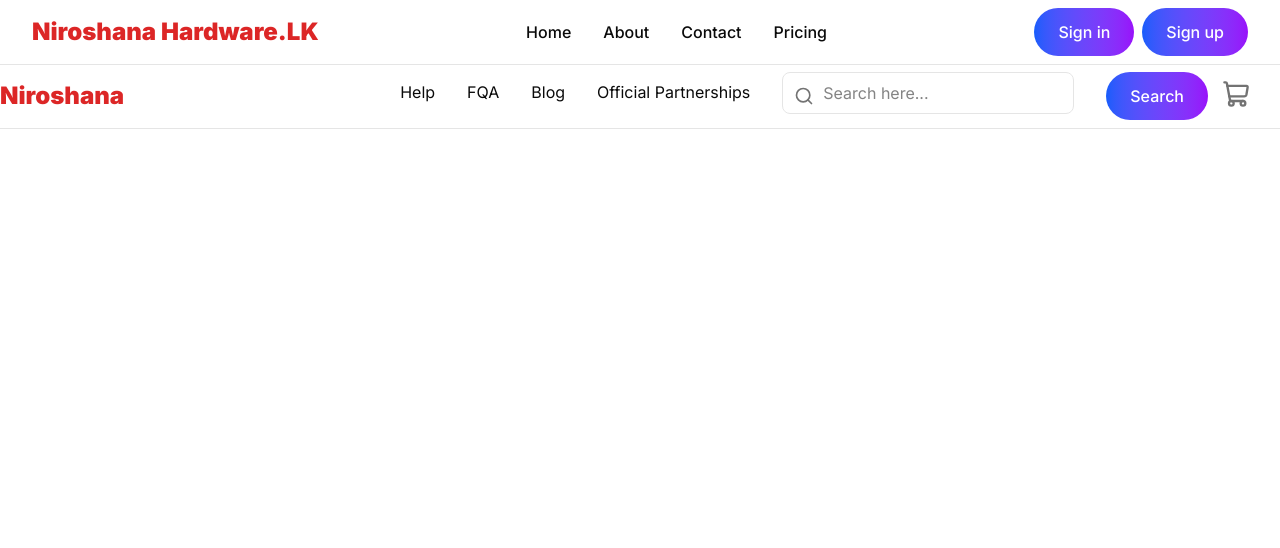
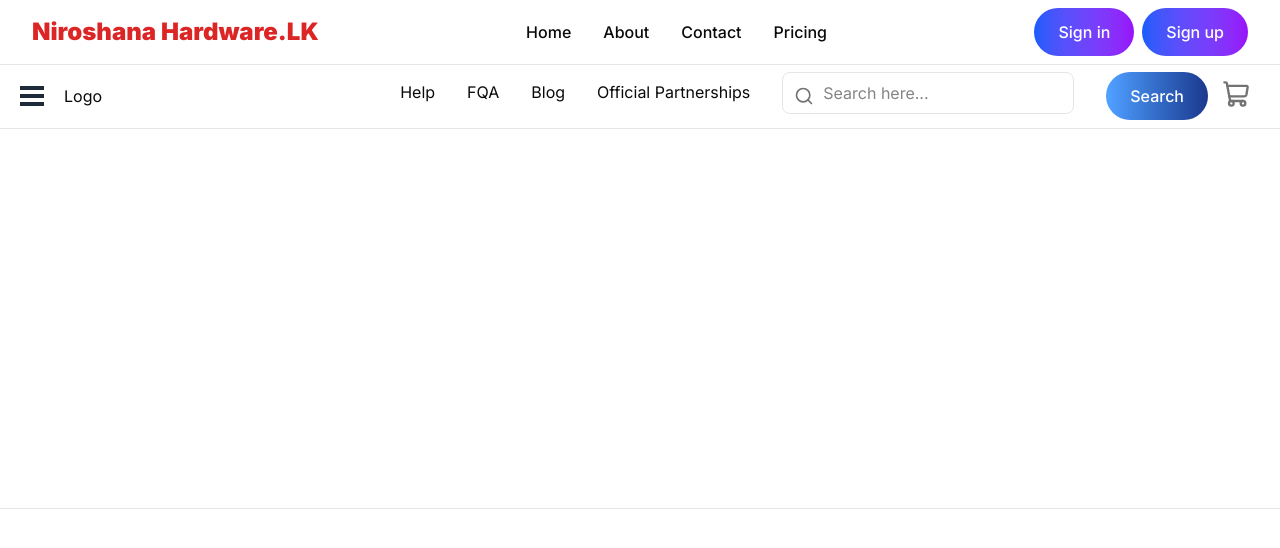
Before and after one commit to Lil-ice-Cloud/Niroshana-Hardware-Digital-Commerce-Platform, a Next.js app: page / in a window 1280 px wide. Shown: the top 548 px of the page. Built offline with nearby package versions, Linux system fonts and the light colour scheme.

Commit message:
1st build

```diff
--- /dev/null
+++ b/components/ui/Hamburger/Ham-menu.tsx
@@ -0,0 +1,22 @@
+import Sidebar from "@/components/ui/SideBar/Sidebar";
+
+
+export default function HamMenu () {
+    return (
+        <nav className="
+        fixed
+        top-0
+        left-0
+        right-0
+        border-b
+        border-border
+        transition-colors
+        duration-300
+        ">
+                <div>
+                    <Sidebar/>
+                </div>
+
+        </nav>
+    );
+}
--- a/components/ui/Hamburger/Hamburger.tsx
+++ /dev/null
@@ -1,32 +0,0 @@
-
-export default function Hamburger () {
-    return (
-        <nav className="
-        fixed
-        top-0
-        left-0
-        right-0
-        border-b
-        border-border
-        transition-colors
-        duration-300
-        ">
-                <div className="
-                flex
-                justify-between
-                items-center
-                h-16
-                ">
-                    <div >
-                        <h1 className="
-                        text-2xl
-                        font-black
-                        font-heading
-                        text-primary">
-                            Niroshana</h1>
-                    </div>
-                </div>
-
-        </nav>
-    );
-}
--- /dev/null
+++ b/components/ui/SideBar/Sidebar.tsx
@@ -0,0 +1,125 @@
+"use client";
+
+import { useState } from "react";
+import Link from "next/link";
+
+export default function Sidebar() {
+    const [isOpen, setIsOpen] = useState(false);
+
+    const toggleNav = () => {
+        setIsOpen(!isOpen);
+    }
+    return (
+        <>
+            <div>
+                <nav className="
+                p-5
+                flex
+                gap-5
+                ">
+                    {/* Naw bar animation */}
+                    <button onClick={toggleNav} className={`
+                    space-y-1
+                    `}>
+                        <span className={`
+                        block
+                        h-1
+                        w-6
+                        bg-gray-800
+                        ${isOpen ?
+                            "rotate-45 " +
+                            "translate-y-2" : ''
+                        }`}></span>
+
+                        <span className={
+                            `block
+                            h-1
+                            w-6
+                            bg-gray-800
+                        ${isOpen ?
+                                "opacity-0" : ''
+                            }`}></span>
+
+                        <span className={`
+                        block
+                        h-1
+                        w-6
+                        bg-gray-800
+                        ${isOpen ?
+                            "-rotate-45 " +
+                            "-translate-y-2" : ''
+                        }`}></span>
+                    </button>
+                    {/* Sidebar ham-icon's title */}
+                    <div>Logo</div>
+                </nav>
+                {/* Sidebar content with hover animation */}
+                <div className={`
+                bg-gray-800
+                text-white
+                h-full
+                w-48
+                top-0
+                p-5
+                transform
+                transition-transform
+                duration-300
+                ${isOpen ?
+                    "translate-x-0" :
+                    "-translate-x-full"
+                }`}>
+                    <ul className="space-y-5">
+                        <li className="
+                        hover:bg-blue-300
+                        p-2
+                        rounded-lg
+                        ">
+                            <a href="#">
+                                Home
+                            </a>
+                        </li>
+                        <li className="
+                        hover:bg-blue-300
+                        p-2
+                        rounded-lg
+                        ">
+                            <a href="#">
+                                About
+                            </a>
+                        </li>
+                        <li className="
+                        hover:bg-blue-300
+                        p-2
+                        rounded-lg">
+                            <a href="#">Contact</a>
+                        </li>
+                        <li className="
+                        hover:bg-blue-300
+                        p-2
+                        rounded-lg">
+                            <a href="#">
+                                Address
+                            </a>
+                        </li>
+                        <li className="
+                        hover:bg-blue-300
+                        p-2
+                        rounded-lg">
+                            <a href="#">
+                                Email
+                            </a>
+                        </li>
+                        <li className="
+                        hover:bg-blue-300
+                        p-2
+                        rounded-lg">
+                            <a href="#">
+                                Phone
+                            </a>
+                        </li>
+                    </ul>
+                </div>
+            </div>
+        </>
+    );
+}
--- a/components/ui/Top-Panel/Top-Panel.tsx
+++ b/components/ui/Top-Panel/Top-Panel.tsx
@@ -2,11 +2,11 @@ import Link from "next/link";
 
 import SearchBar from '@/components/ui/Search-Bar/SearchBar';
 import {ShoppingCart} from "lucide-react";
-import Hamburger from "@/components/ui/Hamburger/Hamburger";
+import HamMenu from "@/components/ui/Hamburger/Ham-menu";
 
 export const navItem = [
     { name: 'Help', link: '/Help' },
-    { name: 'FQA', link: '/FQA' },
+    { name: 'FQA', link: '/FAQ' },
     { name: 'Blog', link: '/Blog' },
     { name: 'Official Partnerships', link: '/OfficialPartnerships' },
 ];
@@ -74,10 +74,8 @@ export default function TopPanel () {
                         <div>
                             <button className="
                                 bg-linear-to-r
-                                from-blue-600
-                                to-purple-600
-                                hover:from-green-400
-                                hover:to-indigo-600
+                                from-blue-400
+                                to-blue-900
                                 text-white
                                 transition-colors
                                 font-medium
@@ -110,7 +108,7 @@ export default function TopPanel () {
 
                             </button>
                         </div>
-                    </div><Hamburger/>
+                    </div><HamMenu/>
                 </div>
             </div>
         </nav>
```
